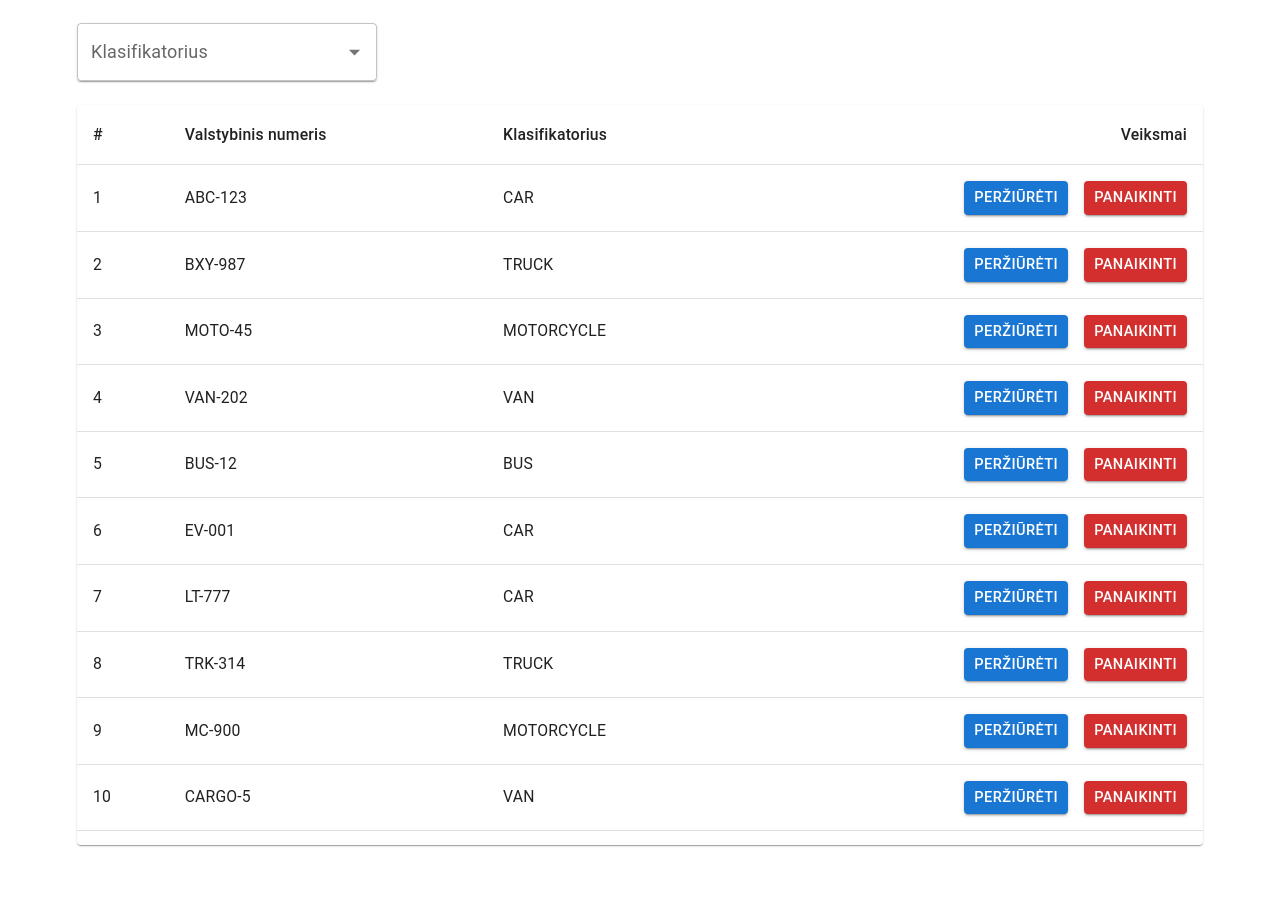
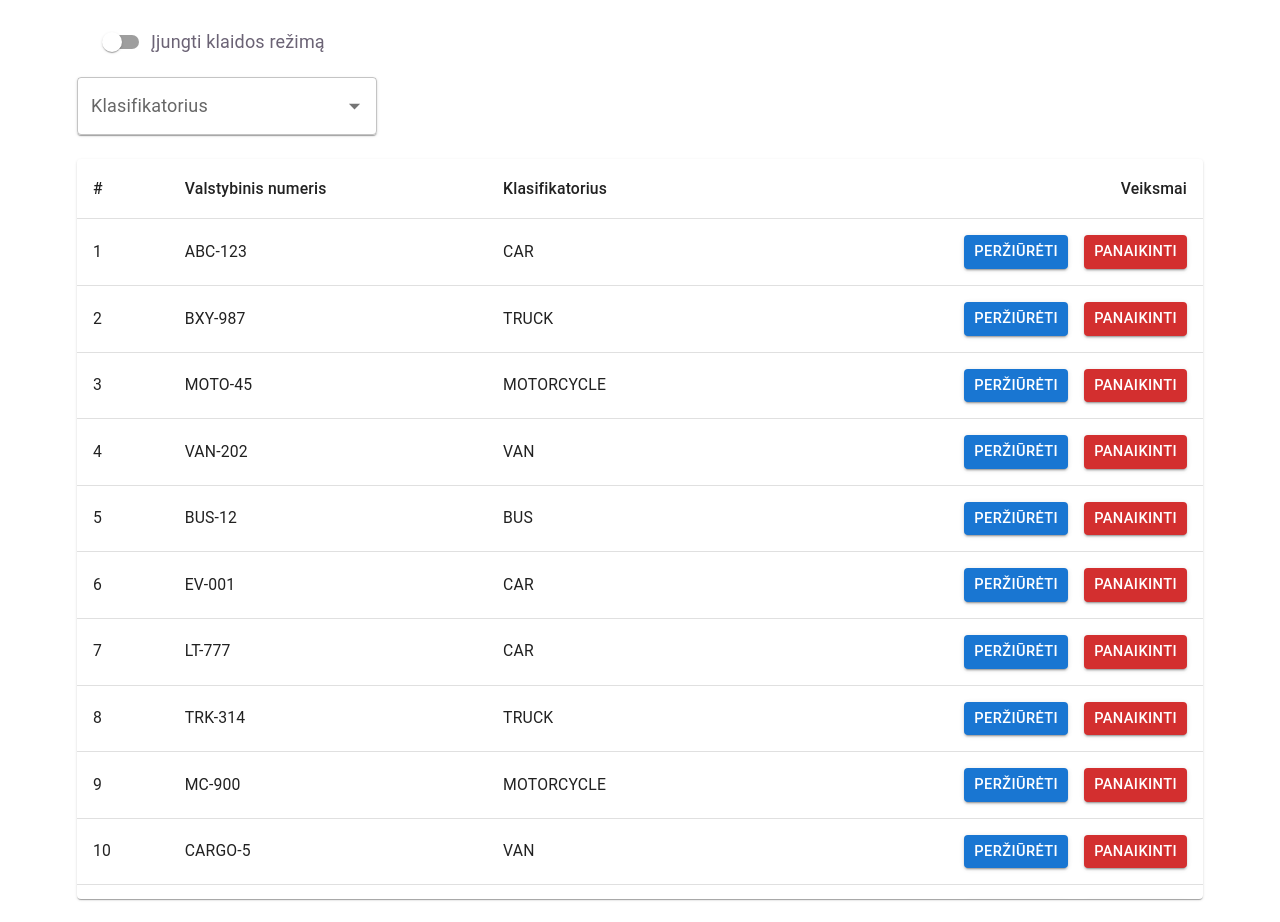
Before and after one commit to augustasja/regitra, a React (Vite) app: page / in a window 1280 px wide. Before the commit the page ends 868 px from the top, so only its background shows below. Built offline with nearby package versions, Linux system fonts and the light colour scheme.

Commit message:
feat: "fail toggle"

```diff
--- a/src/App.tsx
+++ b/src/App.tsx
@@ -1,11 +1,14 @@
 import { useQuery } from "@tanstack/react-query";
 import { getVechicleList } from "./services/store";
 import { GET_VECHICLE_LIST } from "./lib/query-keys";
-import { CircularProgress } from "@mui/material";
+import { Box, CircularProgress, FormControlLabel, Switch } from "@mui/material";
 import VechicleTable from "./components/VechicleTable/VechicleTable";
 import FilterDropdown from "./components/FilterDropdown/FilterDropdown";
+import { useFailToggleContext } from "./providers/FailToggleProvider";
 
 function App() {
+  const { fail, setFail } = useFailToggleContext();
+
   const { data, isLoading, isError, error } = useQuery({
     queryKey: GET_VECHICLE_LIST,
     queryFn: () => getVechicleList(),
@@ -24,6 +27,25 @@ function App() {
     <section className="py-5">
       {data && data.length > 0 ? (
         <>
+          <Box
+            component={"div"}
+            sx={{
+              marginBottom: 2,
+            }}
+          >
+            <FormControlLabel
+              sx={{
+                marginLeft: 2,
+              }}
+              control={
+                <Switch
+                  checked={fail}
+                  onChange={(e) => setFail(e.target.checked)}
+                />
+              }
+              label="Įjungti klaidos režimą"
+            />
+          </Box>
           <FilterDropdown />
           <VechicleTable rows={data} />
         </>
--- a/src/components/VechicleTable/VechicleTable.tsx
+++ b/src/components/VechicleTable/VechicleTable.tsx
@@ -12,6 +12,8 @@ import { Suspense, useMemo } from "react";
 import { lazy } from "react";
 import useVechicles from "../../hooks/useVechicles";
 import { useTableFilters } from "../../hooks/useTableFilters";
+import { useFailToggleContext } from "../../providers/FailToggleProvider";
+import { enqueueSnackbar, useSnackbar } from "notistack";
 
 const VechicleInfoModal = lazy(
   () => import("../VechicleInfoModal/VechicleInfoModal"),
@@ -24,6 +26,8 @@ type Props = {
 const VechicleTable = ({ rows }: Props) => {
   const { search } = useTableFilters();
 
+  const { fail } = useFailToggleContext();
+
   const {
     getVechicle,
     deleteMutation,
@@ -31,7 +35,7 @@ const VechicleTable = ({ rows }: Props) => {
     deletingVehicleId,
     setSelectedVehicleId,
     setDeletingVehicleId,
-  } = useVechicles();
+  } = useVechicles(fail);
 
   const handleOnRemove = (id: number) => {
     setDeletingVehicleId(id);
--- a/src/main.tsx
+++ b/src/main.tsx
@@ -4,22 +4,38 @@ import "./index.css";
 import App from "./App.tsx";
 import { StyledEngineProvider } from "@mui/material/styles";
 import GlobalStyles from "@mui/material/GlobalStyles";
-import { QueryClient, QueryClientProvider } from "@tanstack/react-query";
-import { SnackbarProvider } from "notistack";
+import {
+  QueryCache,
+  QueryClient,
+  QueryClientProvider,
+} from "@tanstack/react-query";
+import { enqueueSnackbar, SnackbarProvider } from "notistack";
 import { BrowserRouter } from "react-router-dom";
+import { FailToggleProvider } from "./providers/FailToggleProvider.tsx";
 
-const queryClient = new QueryClient();
+const queryClient = new QueryClient({
+  queryCache: new QueryCache({
+    onError: (error) => {
+      enqueueSnackbar(`${error.message}`, {
+        variant: "error",
+        anchorOrigin: { vertical: "top", horizontal: "right" },
+      });
+    },
+  }),
+});
 
 createRoot(document.getElementById("root")!).render(
   <StrictMode>
     <StyledEngineProvider enableCssLayer>
       <GlobalStyles styles="@layer theme, base, mui, components, utilities;" />
       <BrowserRouter>
-        <QueryClientProvider client={queryClient}>
-          <SnackbarProvider autoHideDuration={1000}>
-            <App />
-          </SnackbarProvider>
-        </QueryClientProvider>
+        <FailToggleProvider>
+          <QueryClientProvider client={queryClient}>
+            <SnackbarProvider autoHideDuration={3000}>
+              <App />
+            </SnackbarProvider>
+          </QueryClientProvider>
+        </FailToggleProvider>
       </BrowserRouter>
     </StyledEngineProvider>
   </StrictMode>,
--- /dev/null
+++ b/src/providers/FailToggleProvider.tsx
@@ -0,0 +1,32 @@
+import { createContext, useContext, useState } from "react";
+
+const FailToggleContext = createContext<{
+  fail: boolean;
+  setFail: (fail: boolean) => void;
+}>({ fail: false, setFail: () => {} });
+
+export const useFailToggleContext = () => {
+  const context = useContext(FailToggleContext);
+
+  if (!context) {
+    throw new Error(
+      "useFailToggleContext must be used within a FailToggleProvider",
+    );
+  }
+
+  return context;
+};
+
+export const FailToggleProvider = ({
+  children,
+}: {
+  children: React.ReactNode;
+}) => {
+  const [fail, setFail] = useState(false);
+
+  return (
+    <FailToggleContext.Provider value={{ fail, setFail }}>
+      {children}
+    </FailToggleContext.Provider>
+  );
+};
```
